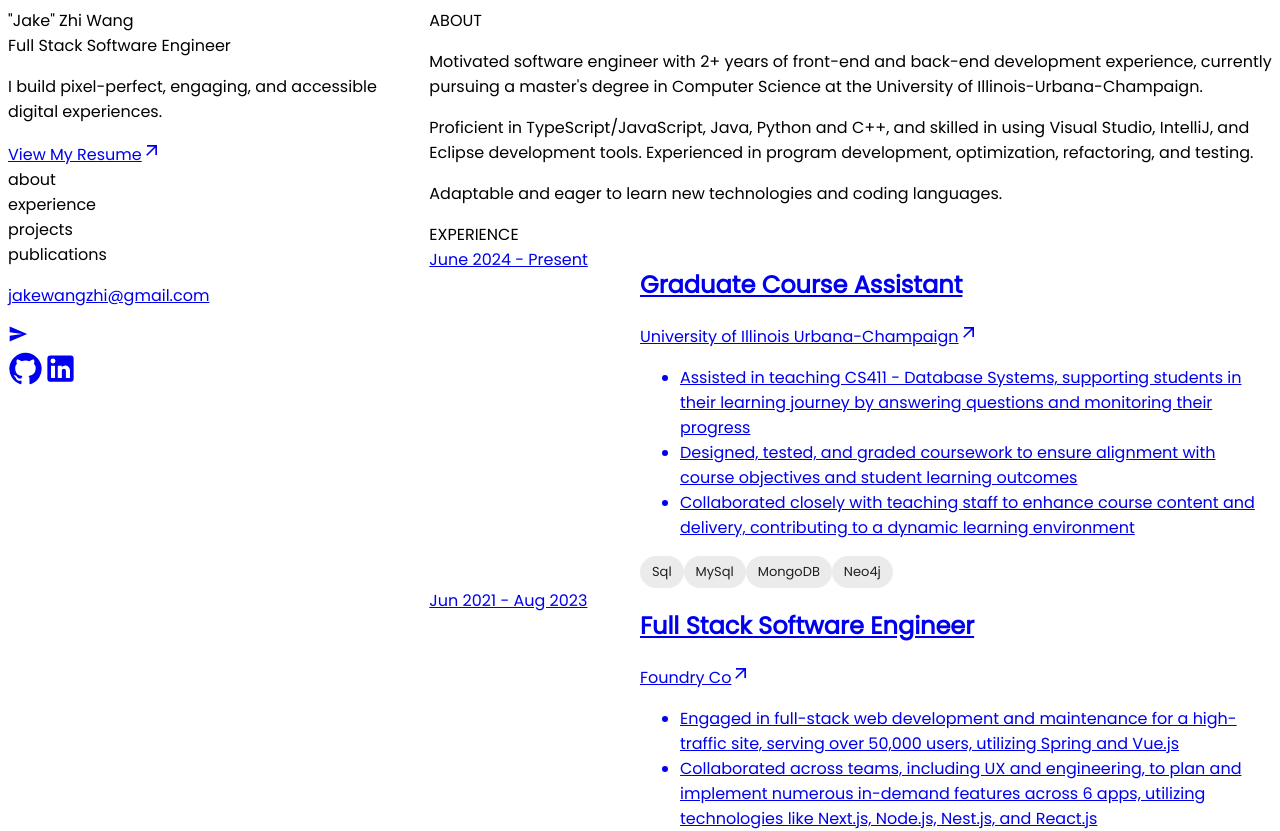
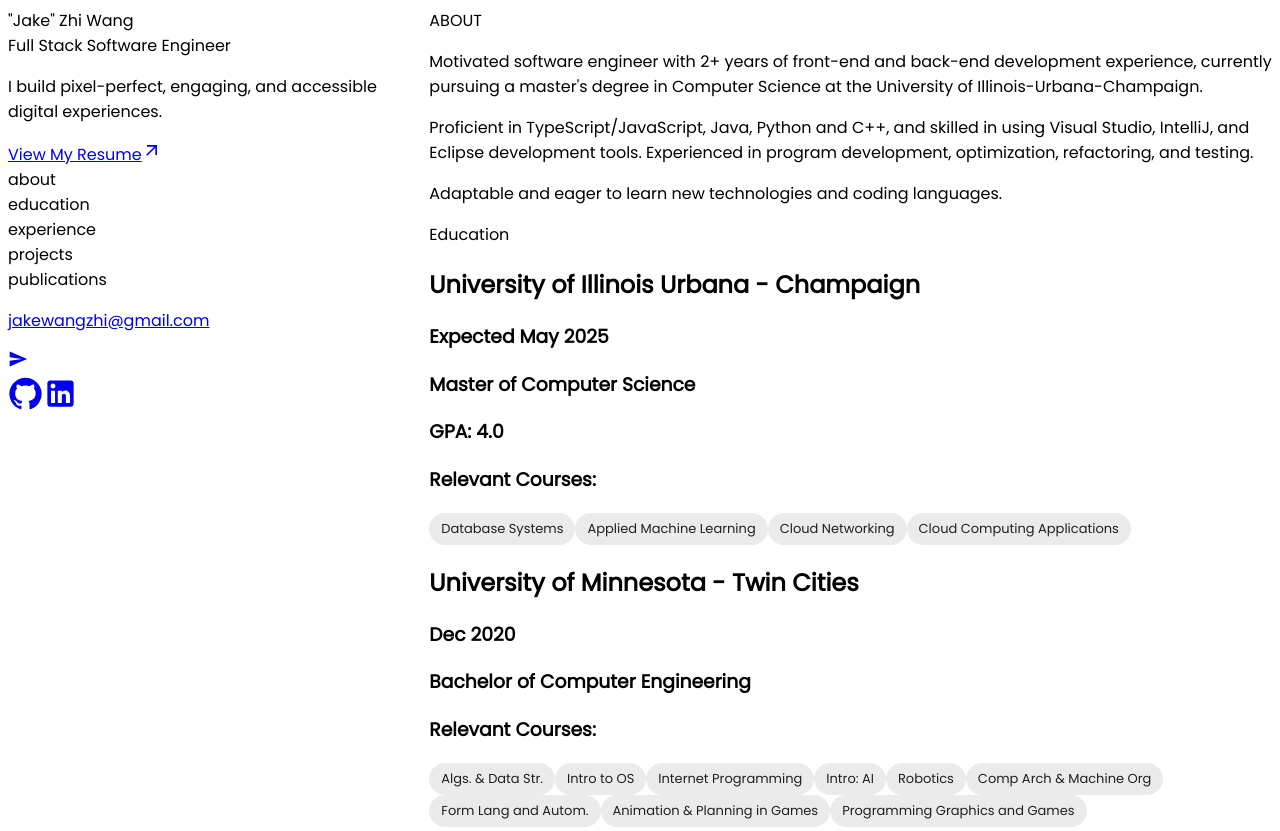
Before and after one commit to Jake-WangZhi/portfolio, a Next.js app: page / in a window 1280 px wide. Shown: the top 831 px of the page. Built offline with nearby package versions, Linux system fonts and the light colour scheme.

Commit message:
add education section

```diff
--- /dev/null
+++ b/components/CourseChip.tsx
@@ -0,0 +1,32 @@
+import { Chip } from "@mui/material";
+import { useState } from "react";
+import ArrowOutwardIcon from "@mui/icons-material/ArrowOutward";
+
+interface Props {
+  title: string;
+  link: string;
+}
+
+export const CourseChip = ({ title, link }: Props) => {
+  const [hover, setHover] = useState(false);
+
+  return (
+    <Chip
+      label={
+        <div className="flex gap-1 items-center">
+          {title}
+          {!!hover && <ArrowOutwardIcon style={{ fontSize: 20 }} />}
+        </div>
+      }
+      className={`bg-teal-400/10 text-teal-300 text-xs font-normal leading-5 ${
+        hover ? "underline" : ""
+      }`}
+      style={{
+        fontFamily: "inherit",
+      }}
+      onClick={() => window.open(link, "_blank")}
+      onMouseEnter={() => setHover(true)}
+      onMouseLeave={() => setHover(false)}
+    />
+  );
+};
--- /dev/null
+++ b/components/Education.tsx
@@ -0,0 +1,113 @@
+import { CourseChip } from "./CourseChip";
+
+export const Education = () => {
+  const UIUC_COURSES = [
+    {
+      title: "Database Systems",
+      link: "https://siebelschool.illinois.edu/academics/courses/cs411",
+    },
+    {
+      title: "Applied Machine Learning",
+      link: "https://siebelschool.illinois.edu/academics/courses/cs441",
+    },
+    {
+      title: "Cloud Networking",
+      link: "https://siebelschool.illinois.edu/academics/courses/cs435",
+    },
+    {
+      title: "Cloud Computing Applications",
+      link: "https://ws.engr.illinois.edu/sitemanager/getfile.asp?id=510",
+    },
+  ];
+
+  const UMN_COURSES = [
+    // {
+    //   title: "Intro to Algs. & Program Dev.",
+    //   link: "https://umtc.catalog.prod.coursedog.com/courses/8096671",
+    // },
+    {
+      title: "Algs. & Data Str.",
+      link: "https://umtc.catalog.prod.coursedog.com/courses/0036751",
+    },
+    {
+      title: "Intro to OS",
+      link: "https://umtc.catalog.prod.coursedog.com/courses/0021871",
+    },
+    {
+      title: "Internet Programming",
+      link: "https://umtc.catalog.prod.coursedog.com/courses/7906541",
+    },
+    {
+      title: "Intro: AI",
+      link: "https://umtc.catalog.prod.coursedog.com/courses/8039561",
+    },
+    {
+      title: "Robotics",
+      link: "https://umtc.catalog.prod.coursedog.com/courses/0045181",
+    },
+    {
+      title: "Comp Arch & Machine Org",
+      link: "https://umtc.catalog.prod.coursedog.com/courses/7932041",
+    },
+    {
+      title: "Form Lang and Autom.",
+      link: "https://umtc.catalog.prod.coursedog.com/courses/0021891",
+    },
+    {
+      title: "Animation & Planning in Games",
+      link: "https://umtc.catalog.prod.coursedog.com/courses/8103481",
+    },
+
+    {
+      title: "Programming Graphics and Games",
+      link: "https://umtc.catalog.prod.coursedog.com/courses/8103621",
+    },
+  ];
+
+  return (
+    <div className="text-slate-400 text-base flex flex-col gap-4 leading-7 pt-4">
+      <div className="text-lg font-medium tracking-tight text-slate-200 sm:text-2xl">
+        Education
+      </div>
+      <div className="flex flex-col gap-5">
+        <div className="flex flex-col gap-1">
+          <div className="flex justify-between">
+            <h1 className={`text-slate-200 text-lg font-medium`}>
+              University of Illinois Urbana - Champaign
+            </h1>
+            <h3>Expected May 2025</h3>
+          </div>
+          <div className="flex justify-between">
+            <h3>Master of Computer Science</h3>
+            <h3 className="text-slate-200 font-medium">GPA: 4.0</h3>
+          </div>
+          <h3 className="text-slate-200 font-medium">Relevant Courses:</h3>
+          <div className="flex gap-2">
+            {UIUC_COURSES.map((course, index) => (
+              <CourseChip title={course.title} link={course.link} key={index} />
+            ))}
+          </div>
+        </div>
+
+        <div className="flex flex-col gap-1">
+          <div className="flex justify-between">
+            <h1 className={`text-slate-200 text-lg font-medium`}>
+              University of Minnesota - Twin Cities
+            </h1>
+            <h3>Dec 2020</h3>
+          </div>
+          <div className="flex justify-between">
+            <h3>Bachelor of Computer Engineering</h3>
+            <h3 className="text-slate-200 font-medium"></h3>
+          </div>
+          <h3 className="text-slate-200 font-medium">Relevant Courses:</h3>
+          <div className="flex gap-2 flex-wrap">
+            {UMN_COURSES.map((course, index) => (
+              <CourseChip title={course.title} link={course.link} key={index} />
+            ))}
+          </div>
+        </div>
+      </div>
+    </div>
+  );
+};
--- a/components/IntersectionTracker.tsx
+++ b/components/IntersectionTracker.tsx
@@ -35,7 +35,8 @@
 
   return (
     <div className="flex flex-col gap-4 text-slate-400">
-      {["about", "experience", "projects", "publications"].map((section) => (
+      {["about", "education", "experience", "projects", "publications"].map(
+        (section) => (
           <div
             key={section}
             className={`flex items-center cursor-pointer ${
@@ -58,7 +59,8 @@
               {section}
             </span>
           </div>
-      ))}
+        )
+      )}
     </div>
   );
 };
--- a/components/RightPanel.tsx
+++ b/components/RightPanel.tsx
@@ -1,4 +1,5 @@
 import { About } from "./About";
+import { Education } from "./Education";
 import { Experience } from "./Experience";
 import { Projects } from "./Projects";
 import { Publications } from "./Publications";
@@ -9,10 +10,12 @@
       <section id="about">
         <About />
       </section>
+      <section id="education">
+        <Education />
+      </section>
       <section id="experience">
         <Experience />
       </section>
-
       <section id="projects">
         <Projects />
       </section>
```
Lines whose indentation alone changed are shown as unchanged.
